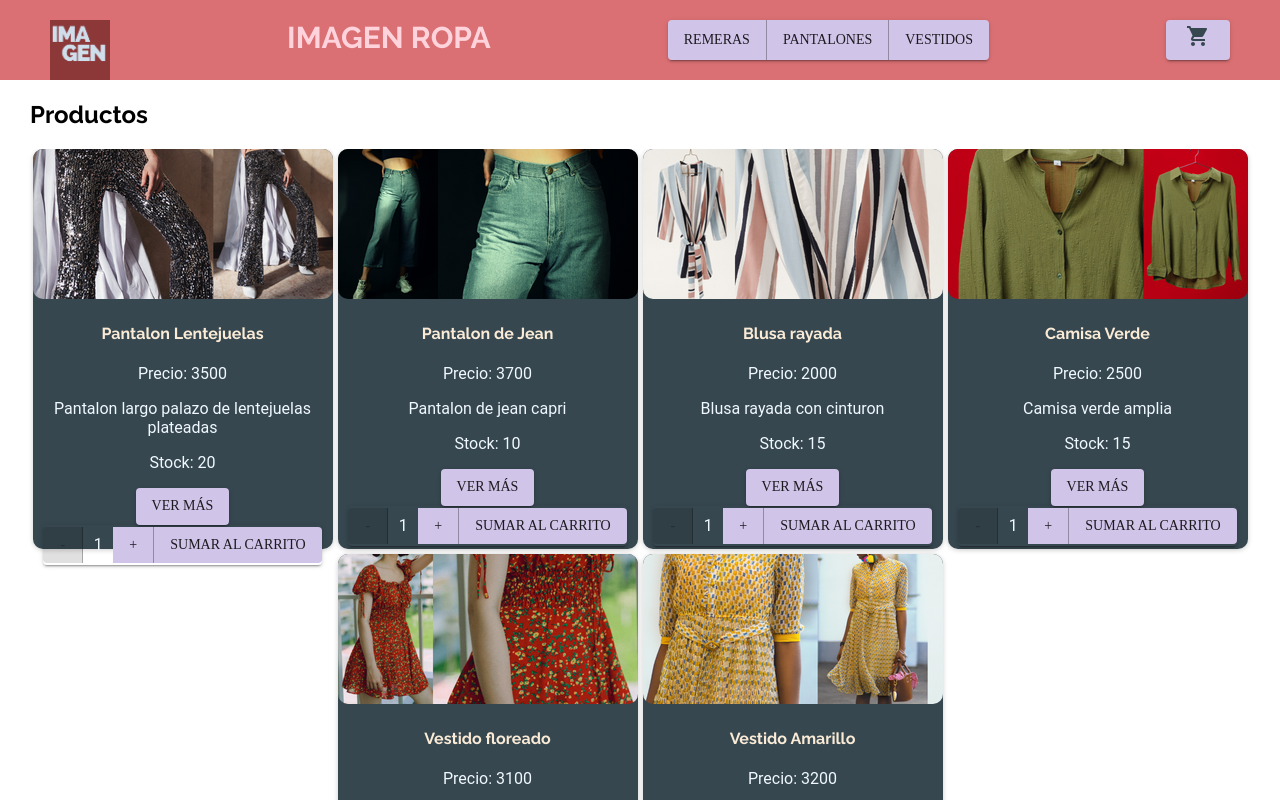
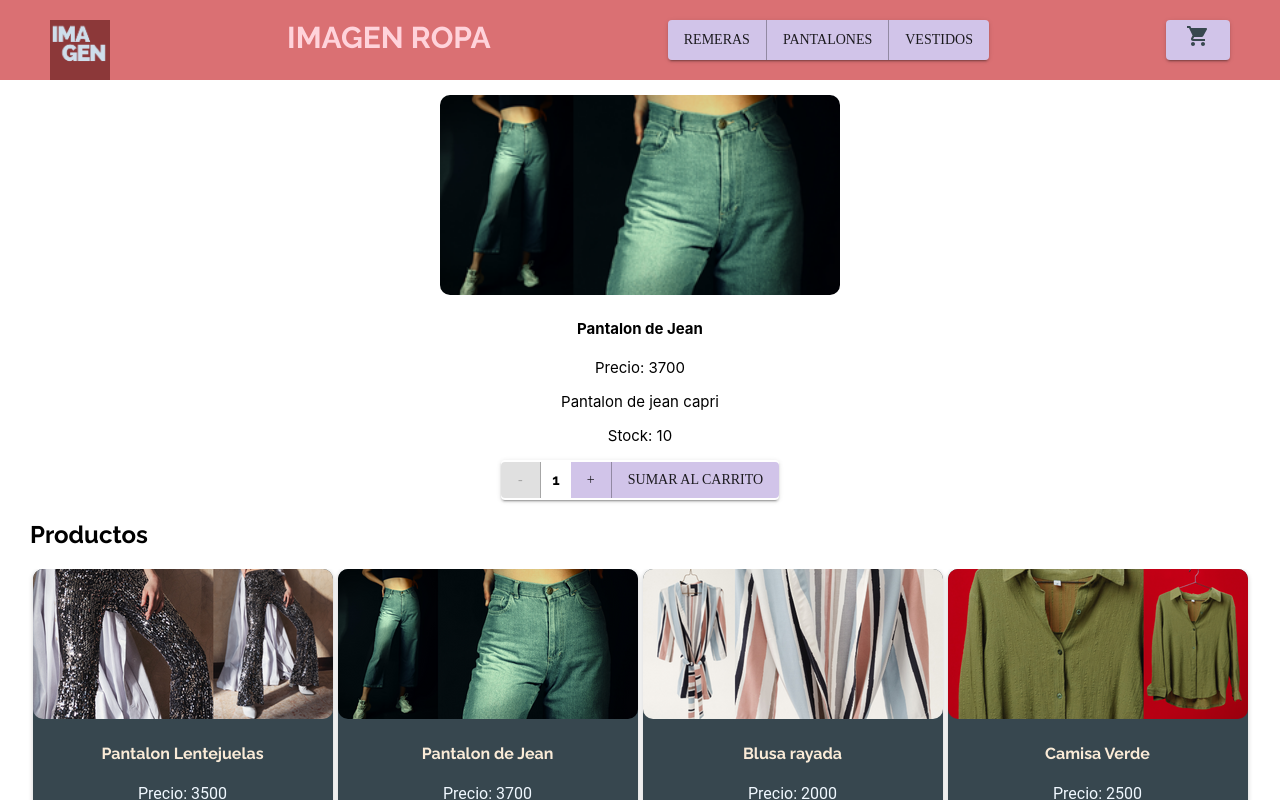
Before and after one commit to eugeniamartino/imagen-Martino, a React (Create React App) app: page / in a window 1280 px wide. Shown: the top 800 px of the page. Built offline with nearby package versions, Linux system fonts and the light colour scheme.

Commit message:
Actualizacion 5/9

```diff
--- /dev/null
+++ b/src/App.js
@@ -0,0 +1,18 @@
+import React from 'react'
+import NavBar from './Components/NavBar/Navbar'
+import Contenedor from './Components/contenedor/Contenedor'
+import ItemDetailConteiner from './Components/ItemDetailConteiner/ItemDetailConteiner'
+
+
+const App =() => {
+ return (
+    <div>
+    <NavBar />
+    <ItemDetailConteiner/>
+    <Contenedor />
+    </div>
+ )
+}
+
+
+export default App
--- a/src/Components/Item/Item.js
+++ b/src/Components/Item/Item.js
@@ -1,6 +1,5 @@
 import React from 'react';
 import { Button } from '@mui/material';
-import ItemCount from './../ItemCount/ItemCount.js';
 
 
 const Item = ( {producto} ) => {
@@ -11,10 +10,7 @@ const Item = ( {producto} ) => {
             <div className="card-text">
                 <h4>{producto.title}</h4>
                 <p>Precio: {producto.price}</p>
-                <p>{producto.description}</p>
-                <p>Stock: {producto.stock}</p>
                 <Button variant="contained">Ver más</Button><br/>
-                <ItemCount stock={producto.stock}/>
             </div>
         </div>
     )
--- /dev/null
+++ b/src/Components/ItemDetail/ItemDetail.js
@@ -0,0 +1,21 @@
+import React from 'react'
+import ItemCount from '../ItemCount/ItemCount.js'
+
+
+const ItemDetail = ({producto}) => {
+
+    return (
+    <div>
+    <img src={producto.img} alt="foto"/>
+    <div>
+        <h4>{producto.title}</h4>
+        <p>Precio: {producto.price}</p>
+        <p>{producto.description}</p>
+        <p>Stock: {producto.stock}</p>
+        <ItemCount stock={producto.stock}/>
+    </div>
+    </div>)
+}
+
+
+export default ItemDetail
--- /dev/null
+++ b/src/Components/ItemDetailConteiner/ItemDetailContainer.css
@@ -0,0 +1,15 @@
+.ItemDetailContainer{
+    display: flex;
+	flex-wrap: wrap;
+	justify-content: center;
+    margin: 15px;
+    font-size: 15px;
+    text-align: center;
+
+}
+
+
+.ItemDetailContainer img{
+    height: 200px;
+    border-radius: 10px;
+}
--- /dev/null
+++ b/src/Components/ItemDetailConteiner/ItemDetailConteiner.js
@@ -0,0 +1,43 @@
+import React from 'react'
+import { useEffect, useState } from "react"
+import { pedirDatos } from "../../helpers/pedirDatos"
+import ItemDetail from './../ItemDetail/ItemDetail.js'
+import './ItemDetailContainer.css'
+
+
+const ItemDetailConteiner = ( ) => {
+
+    const [producto, setItem] = useState(null)
+    const [loading, setLoading] = useState(true)
+
+
+
+    useEffect(() => {
+        setLoading(true)
+
+        pedirDatos()
+            .then((res) => {
+                setItem( res.find((prod) => prod.id === Number(2)) )
+            })
+            .catch(err => console.log(err))
+            .finally(() => {
+                setLoading(false)
+            })
+
+    }, [])
+
+    return (
+        <div className="ItemDetailContainer">
+            {
+                loading
+                ? <h2>Loading...</h2>
+                : <ItemDetail producto={producto}/>
+            }
+
+
+        </div>
+    )
+}
+
+
+export default ItemDetailConteiner
--- a/src/Components/ItemList/ItemList.css
+++ b/src/Components/ItemList/ItemList.css
@@ -1,5 +1,5 @@
 .cards{
-    height: 400px;
+    height: 300px;
     width: 300px;
     text-align: center;
     display:inline;
--- a/src/index.css
+++ b/src/index.css
@@ -5,6 +5,7 @@ body {
     sans-serif;
   -webkit-font-smoothing: antialiased;
   -moz-osx-font-smoothing: grayscale;
+
 }
 
 code {
--- a/src/index.js
+++ b/src/index.js
@@ -1,12 +1,10 @@
 import React from 'react';
 import ReactDOM from 'react-dom/client';
 import './index.css';
-import NavBar from './Components/NavBar/Navbar.js';
 import reportWebVitals from './reportWebVitals';
-import Contenedor from './Components/contenedor/Contenedor.js';
 import { deepPurple, blueGrey } from '@mui/material/colors';
 import { createTheme, ThemeProvider } from '@mui/material/styles';
-
+import App from './App.js'
 
 
 const theme = createTheme({
@@ -28,9 +26,7 @@ const root = ReactDOM.createRoot(document.getElementById('root'));
 root.render(
   <React.StrictMode>
     <ThemeProvider theme={theme}>
-
-    <NavBar />
-    <Contenedor />
+      <App/>
     </ThemeProvider>
   </React.StrictMode>
 );
```
Also changed, not shown: src/App.css (deleted, +0 -38 lines), 1 other file (tests, documents, lock files or other folders).
